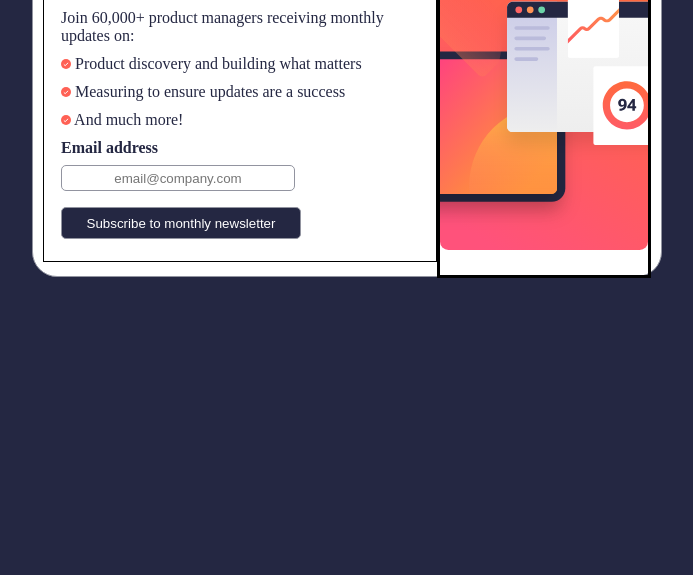
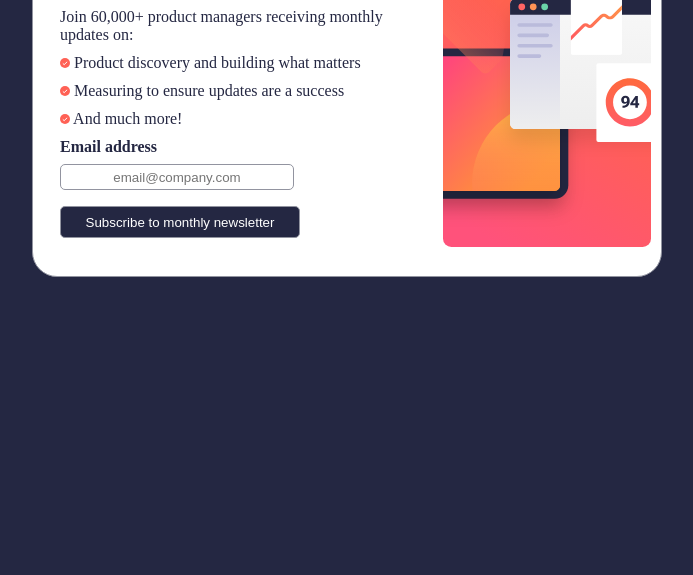
Before and after one commit to rimpuhwe/Newsletter-sign-uo, a plain HTML site: page index.html in a window 1280 px wide. Shown: the part 225-800 px from the top of the page, without its empty margins (293-986 px from the left). Drawn offline with Linux system fonts and the light colour scheme.

Commit message:
removing borders

```diff
--- a/style.css
+++ b/style.css
@@ -59,13 +59,9 @@ button:hover{
     padding:10px;
 }
 .user-part{
-    border:1px solid black;
+    height:80%;
     margin:1rem auto;
     padding:17px;
-
-}
-.img-part{
-    border:1px solid black;
 
 }
 .head{
@@ -79,6 +75,7 @@ input{
     border-radius:5px;
     margin-top:0.5rem;
     text-align:center;
+    cursor: pointer;
 }
 label{
     font-weight:700;
@@ -90,7 +87,6 @@ fieldset{
 img{
     width:13rem;
     height:22.4rem;
-    border:2px solid black;
     display: flex;
     justify-content: center;
     align-items: center;
```
